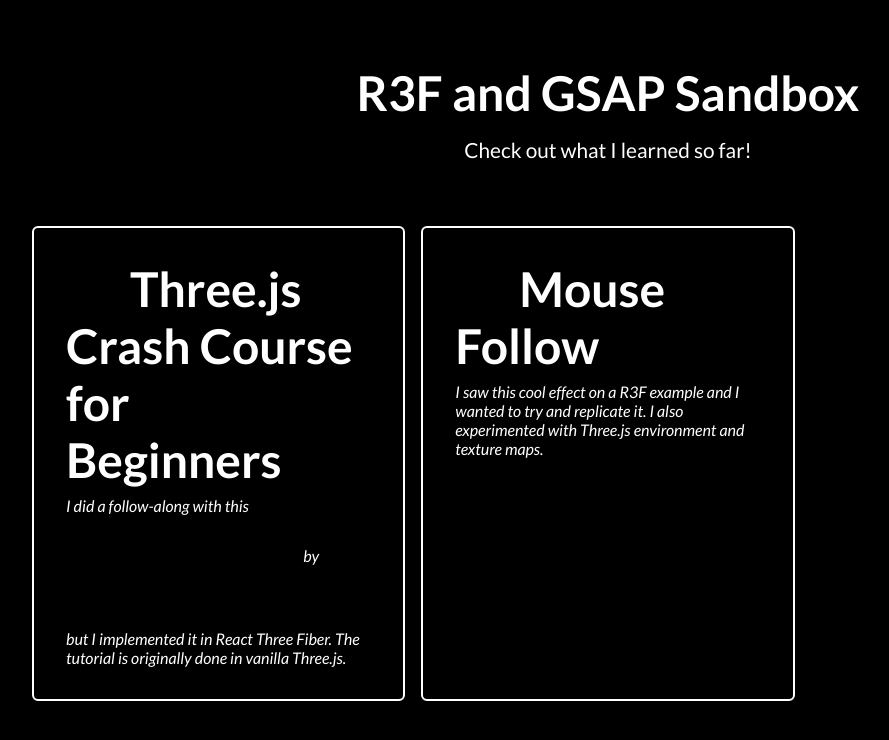
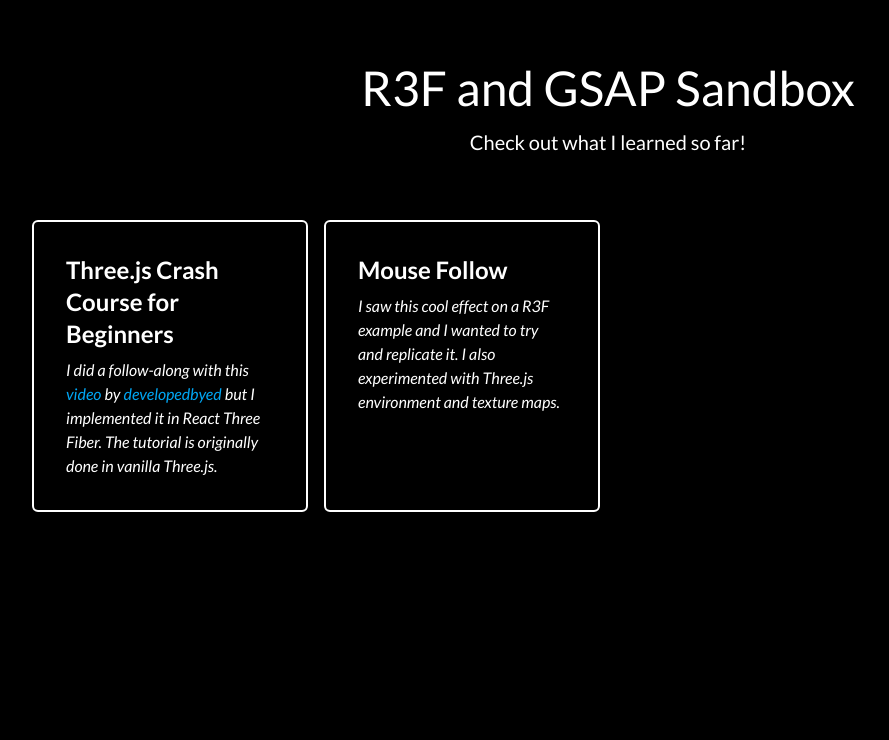
Before and after one commit to KenYunNot/r3f-sandbox, a React (Vite) app: page / in a window 1280 px wide. Shown: the top 740 px of the page, without its empty margins (32-921 px from the left). Built offline with nearby package versions, Linux system fonts and the light colour scheme; the HTML template or start-up script is replaced by a standard one.

Commit message:
refactor: migrate to tailwind

```diff
--- a/src/index.css
+++ b/src/index.css
@@ -1,5 +1,5 @@
+@import "tailwindcss";
+
 * {
-  margin: 0;
-  padding: 0;
   box-sizing: border-box;
 }
--- a/src/routes/(home)/index.tsx
+++ b/src/routes/(home)/index.tsx
@@ -1,6 +1,5 @@
 import React from 'react';
 
-import './styles.css';
 import gsap from 'gsap';
 import { useGSAP } from '@gsap/react';
 
@@ -9,7 +8,7 @@
 
   useGSAP(
     () => {
-      gsap.timeline().from('.heading', { opacity: 0, y: '25%', delay: 0.6, ease: 'power1.out' }).from('.grid-item', {
+      gsap.timeline().from('#header', { opacity: 0, y: '25%', delay: 0.6, ease: 'power1.out' }).from('.grid-item', {
         opacity: 0,
         y: '25%',
         delay: 0.3,
@@ -23,13 +22,16 @@
   return (
     <div
       ref={container}
-      className='container'
+      className='p-16 flex flex-col justify-center items-center'
     >
-      <div className='heading'>
-        <h1>R3F and GSAP Sandbox</h1>
-        <p>Check out what I learned so far!</p>
+      <div
+        id='header'
+        className='mb-16 text-center'
+      >
+        <h1 className='text-5xl mb-4'>R3F and GSAP Sandbox</h1>
+        <p className='text-xl'>Check out what I learned so far!</p>
       </div>
-      <div className='grid-container'>
+      <div className='max-w-7xl grid grid-cols-4 gap-4'>
         <GridItem
           href='developedbyed-followalong'
           title='Three.js Crash Course for Beginners'
@@ -38,6 +40,7 @@
           <a
             href='https://www.youtube.com/watch?v=_OwJV2xL8M8&list=PLVOXfoQ_x6wcFJ8b122nEVC0jnDjoqKlk&index=22'
             target='_blank'
+            className='text-sky-500 hover:underline'
           >
             video
           </a>{' '}
@@ -45,6 +48,7 @@
           <a
             href='https://www.youtube.com/@developedbyed'
             target='_blank'
+            className='text-sky-500 hover:underline'
           >
             developedbyed
           </a>{' '}
@@ -69,14 +73,14 @@
   useGSAP(() => {
     const hoverAnimation = gsap
       .timeline({ paused: true, defaults: { duration: 0.5, ease: 'power1.out' } })
-      .fromTo(gridItemRef.current.querySelector('.hover-banner'), { opacity: 0 }, { opacity: 1 });
+      .fromTo(gridItemRef.current.querySelector('#hover-banner'), { opacity: 0 }, { opacity: 1 });
 
     gridItemRef.current.addEventListener('mouseenter', () => hoverAnimation.play());
     gridItemRef.current.addEventListener('mousemove', (event) => {
       const bounds = gridItemRef.current.getBoundingClientRect();
       const offsetX = event.clientX - bounds.left;
       const offsetY = event.clientY - bounds.top;
-      gsap.to(gridItemRef.current.querySelector('.hover-banner'), {
+      gsap.to(gridItemRef.current.querySelector('#hover-banner'), {
         background: `radial-gradient(circle at ${offsetX}px ${offsetY}px, green, blue)`,
         duration: 1,
         ease: 'power1.out',
@@ -88,13 +92,21 @@
   return (
     <div
       ref={gridItemRef}
-      className='grid-item'
+      className='grid-item relative p-8 border-2 border-white rounded-md overflow-hidden'
     >
-      <div className='hover-banner' />
-      <h2>
-        <a href={href}>{title}</a>
+      <div
+        id='hover-banner'
+        className='absolute w-full h-full top-0 left-0 -z-[1]'
+      />
+      <h2 className='mb-2 text-2xl font-bold text-white'>
+        <a
+          href={href}
+          className='no-underline hover:underline'
+        >
+          {title}
+        </a>
       </h2>
-      <p>{children}</p>
+      <p className='italic select-none'>{children}</p>
     </div>
   );
 };
--- a/src/routes/(home)/styles.css
+++ /dev/null
@@ -1,67 +0,0 @@
-.heading {
-  text-align: center;
-  margin-bottom: 4rem;
-}
-
-.heading p {
-  font-size: 1.3rem;
-}
-
-h1 {
-  font-size: 3rem;
-  margin-bottom: 1rem;
-}
-
-.container {
-  display: flex;
-  flex-direction: column;
-  justify-content: center;
-  align-items: center;
-  padding: 4rem;
-}
-
-.grid-container {
-  max-width: 1280px;
-  display: grid;
-  grid-template-columns: repeat(3, minmax(0, 1fr));
-  gap: 1rem;
-}
-
-.grid-item {
-  position: relative;
-  border: 2px solid white;
-  border-radius: 6px;
-  padding: 2rem;
-  overflow: hidden;
-}
-
-.grid-item h2 {
-  margin-bottom: 8px;
-}
-
-.grid-item h2 > a {
-  color: inherit;
-  text-decoration: none;
-}
-
-.grid-item h2 > a:hover {
-  text-decoration: underline;
-}
-
-.grid-item p {
-  font-style: italic;
-  user-select: none;
-}
-
-a {
-  color: skyblue;
-}
-
-.hover-banner {
-  width: 100%;
-  height: 100%;
-  position: absolute;
-  top: 0;
-  left: 0;
-  z-index: -1;
-}
--- a/src/routes/developedbyedFollowalong/index.tsx
+++ b/src/routes/developedbyedFollowalong/index.tsx
@@ -4,8 +4,6 @@
 import { OrbitControls } from '@react-three/drei';
 import gsap from 'gsap';
 import { useGSAP } from '@gsap/react';
-
-import './styles.css';
 
 const DevelopedbyedFollowalong = () => {
   const [sphereMesh, setSphereMesh] = React.useState<Mesh | null>(null);
@@ -44,7 +42,7 @@
 
   useGSAP(() => {
     gsap.set('nav', { y: '-100%' });
-    gsap.set('.title', { opacity: 0 });
+    gsap.set('h1', { opacity: 0 });
   });
 
   useGSAP(() => {
@@ -53,20 +51,25 @@
       .timeline({ defaults: { duration: 1 } })
       .fromTo(sphereMesh.scale, { x: 0, y: 0, z: 0 }, { x: 1, y: 1, z: 1 })
       .to('nav', { y: '0%' })
-      .to('.title', { opacity: 1 });
+      .to('h1', { opacity: 1 });
   }, [sphereMesh]);
 
   return (
     <div>
-      <nav>
-        <a href='/'>Home</a>
-        <ul>
-          <li>Hello</li>
-          <li>World</li>
+      <nav className='relative px-32 py-16 flex justify-between text-white z-[2]'>
+        <a
+          href='/'
+          className='font-bold no-underline'
+        >
+          Home
+        </a>
+        <ul className='list-none flex gap-16'>
+          <li>Hello World</li>
+          <li>My First R3F Project</li>
         </ul>
       </nav>
-      <h1 className='title'>Give it a spin</h1>
-      <div id='canvas-container'>
+      <h1 className='absolute top-3/4 left-1/2 -translate-x-1/2 text-5xl text-white z-[2]'>Give it a spin</h1>
+      <div className='absolute top-0 left-0 w-full h-full bg-black z-[1]'>
         <Canvas
           camera={{ fov: 45, position: [0, 0, 10] }}
           dpr={2}
--- a/src/routes/developedbyedFollowalong/styles.css
+++ /dev/null
@@ -1,40 +0,0 @@
-#canvas-container {
-  position: absolute;
-  top: 0;
-  left: 0;
-  width: 100%;
-  height: 100%;
-  background-color: black;
-  z-index: 1;
-}
-
-nav {
-  position: relative;
-  color: white;
-  z-index: 2;
-  padding: 4rem 8rem;
-  display: flex;
-  justify-content: space-between;
-}
-
-nav a {
-  text-decoration: none;
-  color: white;
-  font-weight: bold;
-}
-
-nav ul {
-  list-style: none;
-  display: flex;
-  gap: 4rem;
-}
-
-.title {
-  position: absolute;
-  color: white;
-  z-index: 2;
-  font-size: 3rem;
-  top: 75%;
-  left: 50%;
-  transform: translate(-50%);
-}
--- a/src/routes/mouseFollow/index.tsx
+++ b/src/routes/mouseFollow/index.tsx
@@ -3,13 +3,16 @@
 import { Canvas, useLoader } from '@react-three/fiber';
 import { Environment } from '@react-three/drei';
 
-import './styles.css';
-
 const MouseFollow = () => {
   return (
-    <div className='container'>
-      <a href='/'>Home</a>
-      <div id='canvas-container'>
+    <div className='w-full h-screen'>
+      <a
+        href='/'
+        className='inline-block px-16 py-8 text-3xl text-black z-50 hover:underline'
+      >
+        Home
+      </a>
+      <div className='absolute top-0 left-0 w-full h-full -z-[1]'>
         <Canvas
           camera={{ position: [0, 0, 50] }}
           scene={{ background: new Color(0xf0f0f0) }}
--- a/src/routes/mouseFollow/styles.css
+++ /dev/null
@@ -1,6 +0,0 @@
-a {
-  margin: 4rem;
-  font-size: 3rem;
-  color: black;
-  z-index: 50;
-}
```
